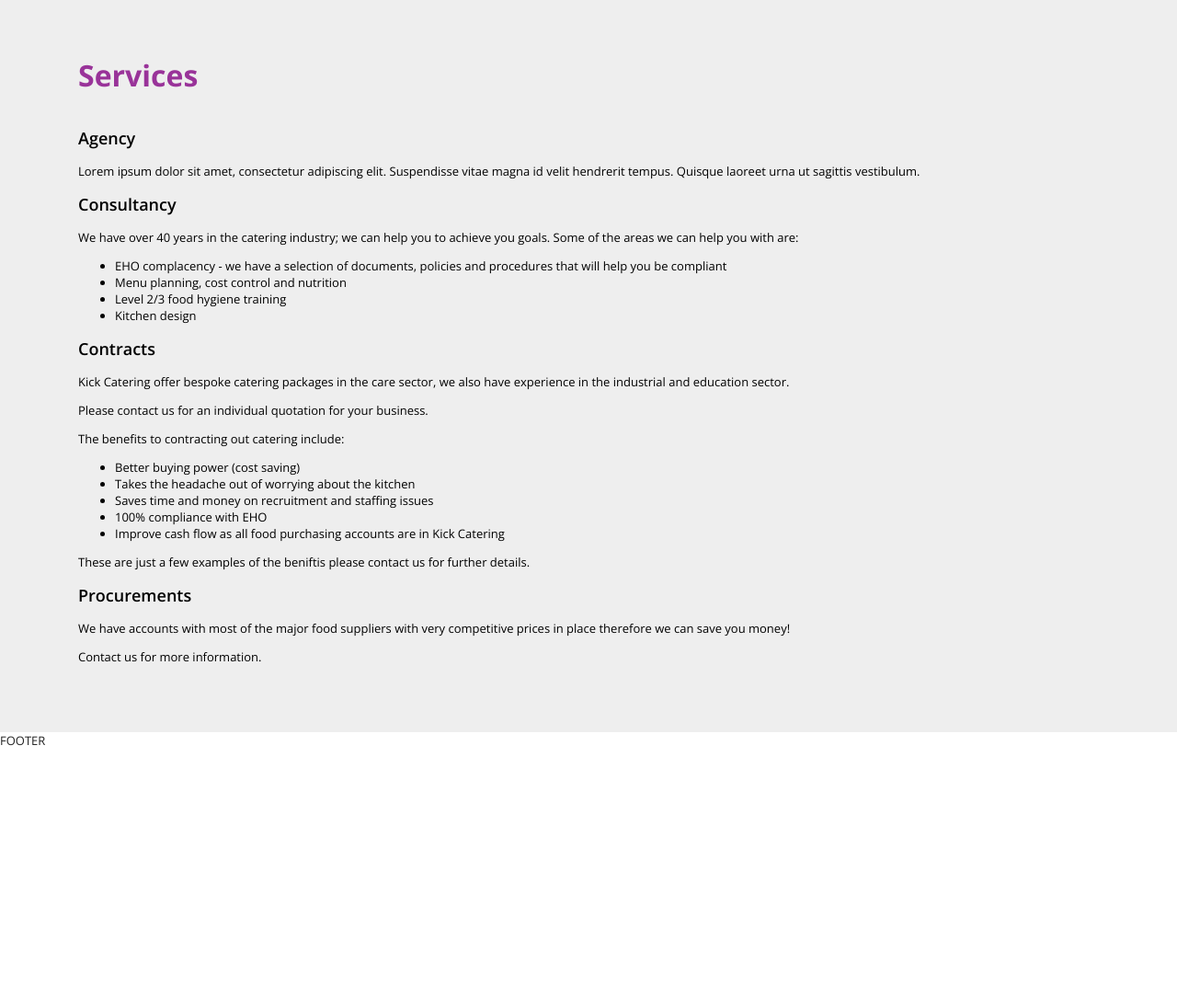
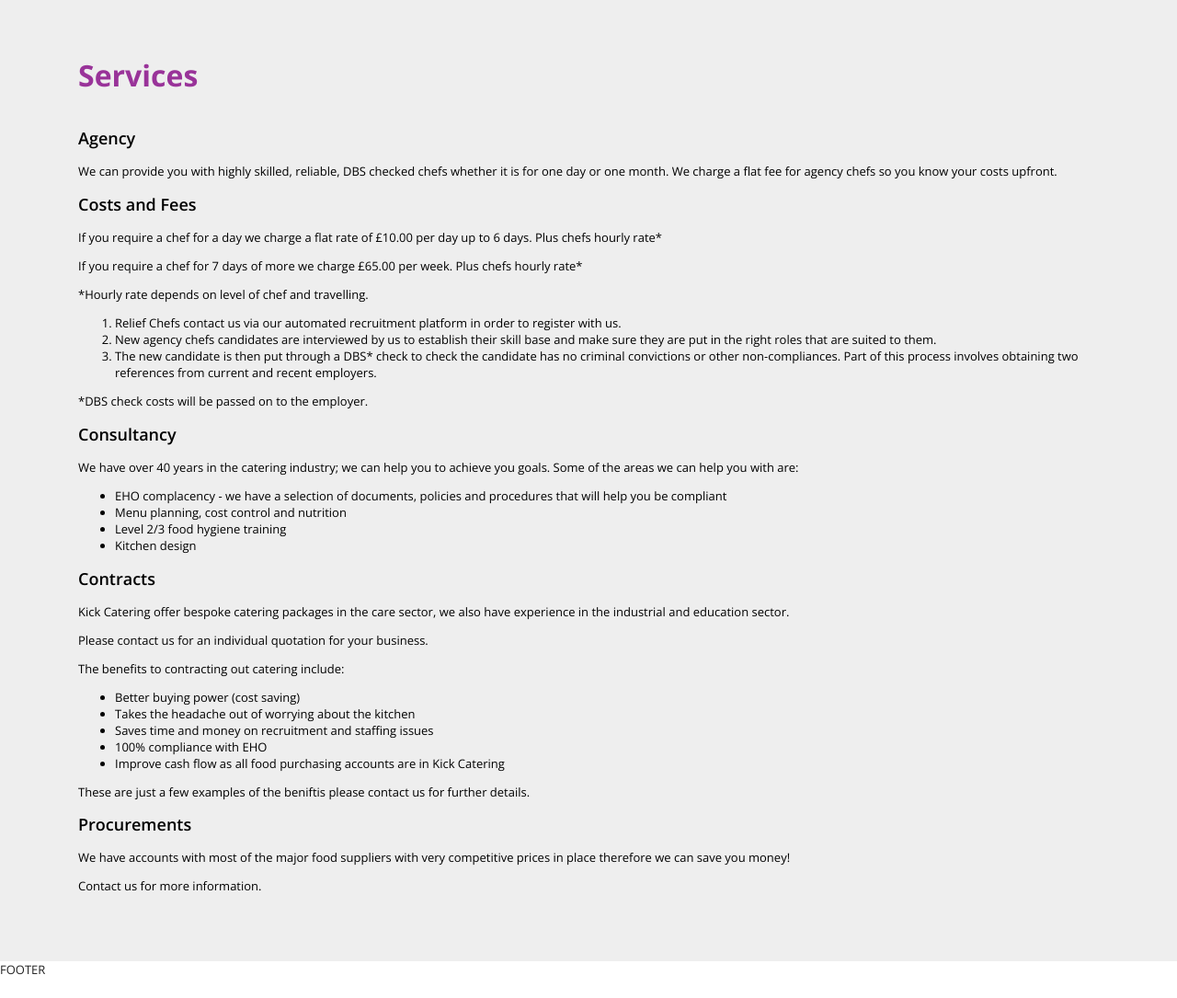
Before and after one commit to Precise-Pixels/kick-catering, a PHP site: template views/services.php in a window 1280 px wide. Shown: the top 1085 px of the page at 92% size. Run offline with PHP 8.4, Linux system fonts and the light colour scheme; the template is opened without the code that fills it, so the values that code supplies are empty; style sheets or scripts are compiled from the project's sources.

Commit message:
Add Agency and Costs and Fees copy

```diff
--- a/views/services.php
+++ b/views/services.php
@@ -5,7 +5,18 @@
 
         <a id="agency"></a>
         <h2>Agency</h2>
-        <p>Lorem ipsum dolor sit amet, consectetur adipiscing elit. Suspendisse vitae magna id velit hendrerit tempus. Quisque laoreet urna ut sagittis vestibulum.</p>
+        <p>We can provide you with highly skilled, reliable, DBS checked chefs whether it is for one day or one month. We charge a flat fee for agency chefs so you know your costs upfront.</p>
+
+        <h2>Costs and Fees</h2>
+        <p>If you require a chef for a day we charge a flat rate of £10.00 per day up to 6 days. Plus chefs hourly rate*</p>
+        <p>If you require a chef for 7 days of more we charge £65.00 per week. Plus chefs hourly rate*</p>
+        <p>*Hourly rate depends on level of chef and travelling.</p>
+        <ol>
+            <li>Relief Chefs contact us via our automated recruitment platform in order to register with us.</li>
+            <li>New agency chefs candidates are interviewed by us to establish their skill base and make sure they are put in the right roles that are suited to them.</li>
+            <li>The new candidate is then put through a DBS* check to check the candidate has no criminal convictions or other non-compliances. Part of this process involves obtaining two references from current and recent employers.</li>
+        </ol>
+        <p>*DBS check costs will be passed on to the employer.</p>
 
         <a id="consultancy"></a>
         <h2>Consultancy</h2>
```
